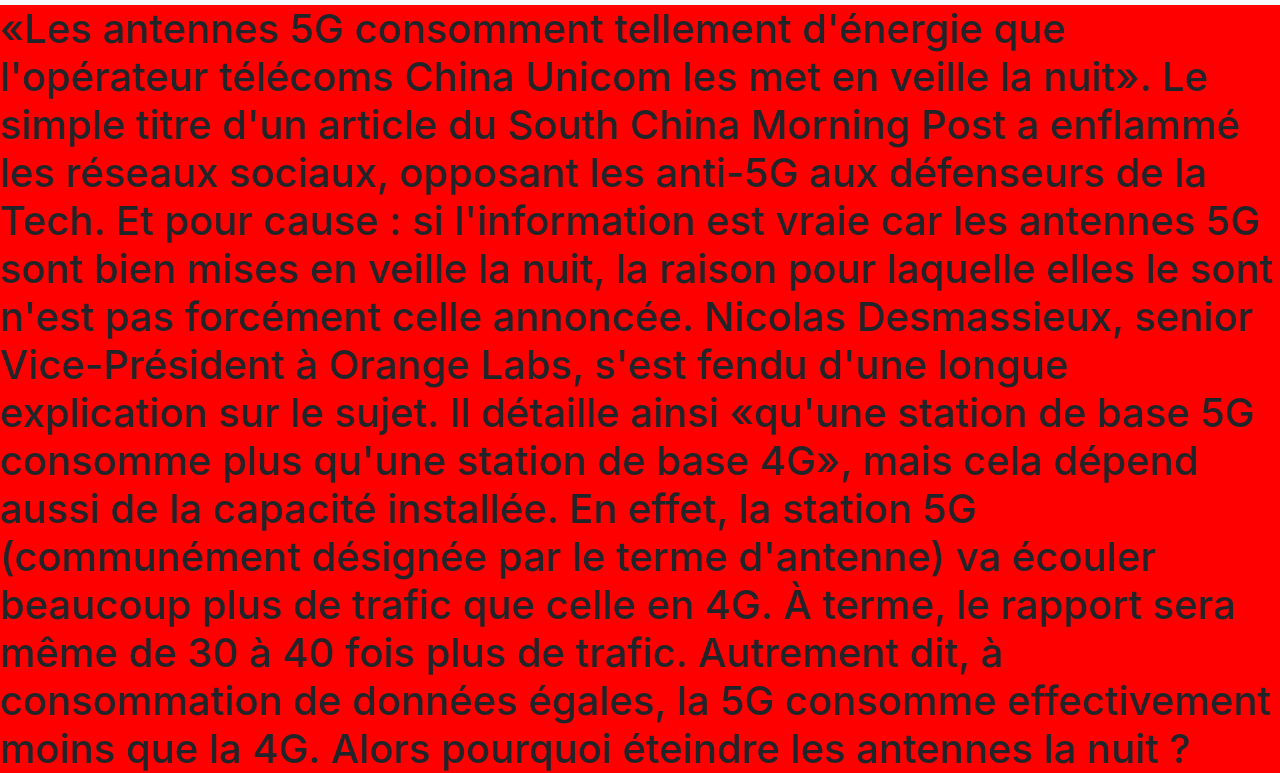
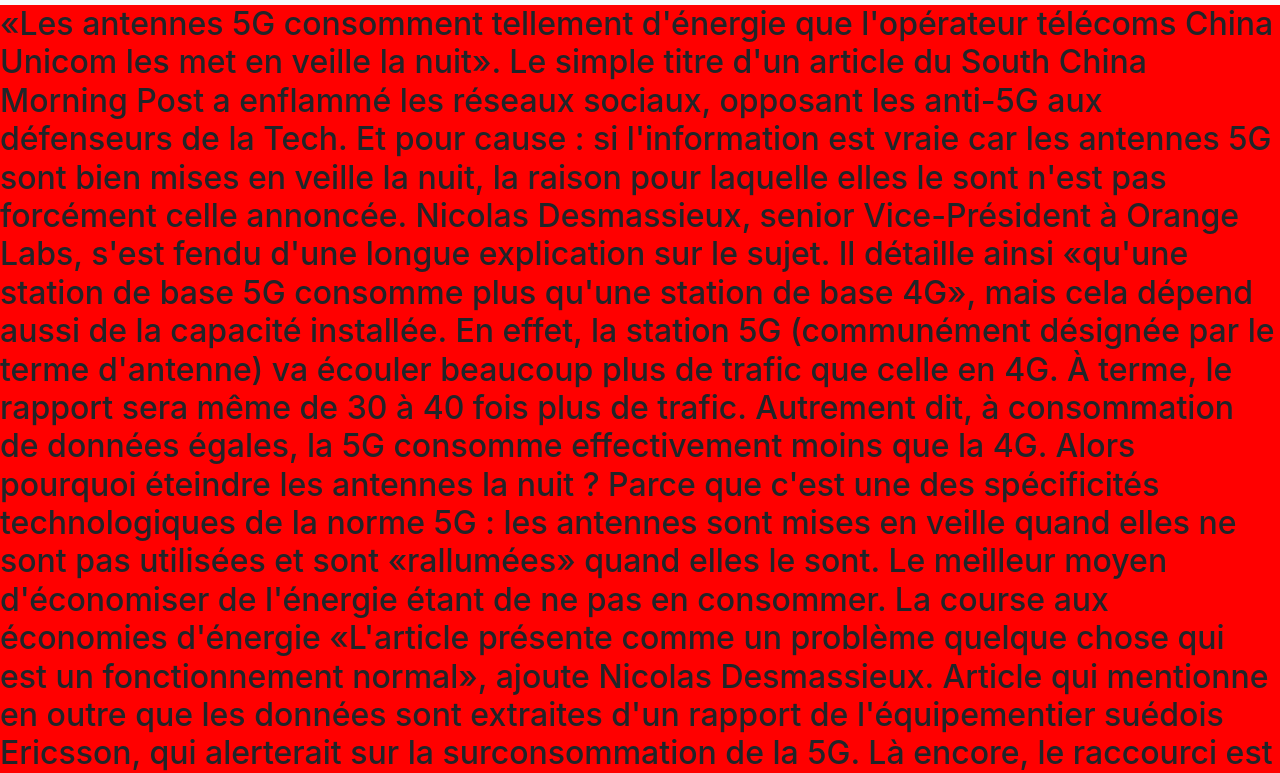
Before and after one commit to onizuki13/onizuki13.github.io, a website: page 5G.html in a window 1280 px wide. Shown: the part 51-824 px from the top of the page. Drawn offline with nearby package versions, Linux system fonts and the light colour scheme.

Commit message:
Update 5G.html

```diff
--- a/5G.html
+++ b/5G.html
@@ -55,7 +55,7 @@
 
  <div class="container-fluide" style="background:red">
 
-  <h1> «Les antennes 5G consomment tellement d'énergie que l'opérateur télécoms China Unicom les met en veille la nuit». Le simple titre d'un article du South China Morning Post a enflammé les réseaux sociaux, opposant les anti-5G aux défenseurs de la Tech. Et pour cause : si l'information est vraie car les antennes 5G sont bien mises en veille la nuit, la raison pour laquelle elles le sont n'est pas forcément celle annoncée.
+  <h2> «Les antennes 5G consomment tellement d'énergie que l'opérateur télécoms China Unicom les met en veille la nuit». Le simple titre d'un article du South China Morning Post a enflammé les réseaux sociaux, opposant les anti-5G aux défenseurs de la Tech. Et pour cause : si l'information est vraie car les antennes 5G sont bien mises en veille la nuit, la raison pour laquelle elles le sont n'est pas forcément celle annoncée.
 
     Nicolas Desmassieux, senior Vice-Président à Orange Labs, s'est fendu d'une longue explication sur le sujet. Il détaille ainsi «qu'une station de base 5G consomme plus qu'une station de base 4G», mais cela dépend aussi de la capacité installée. En effet, la station 5G (communément désignée par le terme d'antenne) va écouler beaucoup plus de trafic que celle en 4G. À terme, le rapport sera même de 30 à 40 fois plus de trafic. Autrement dit, à consommation de données égales, la 5G consomme effectivement moins que la 4G.
 
@@ -67,7 +67,7 @@
     Par ailleurs, Nicolas Desmassieux s'est fendu d'une longue note de blog sur l'efficacité énergétique des réseaux 5G «by design». Il met ainsi en avant les différentes technologies, dont le mode veille, utilisées pour réduire la consommation des stations de base 5G.
 
     Certes, Orange est un opérateur télécoms, mais ces derniers ont tout intérêt à choisir les technologies qui leur font consommer le moins d'énergie possible. D'une part, parce qu'ils veulent réduire les coûts de fonctionnement. D'autre part, parce que la plupart des grands du secteur ont pris des engagements forts en termes d'impact environnemental. Et notamment Orange.
-</h1>
+</h2>
    </div>
 </body>
 </html>
```
